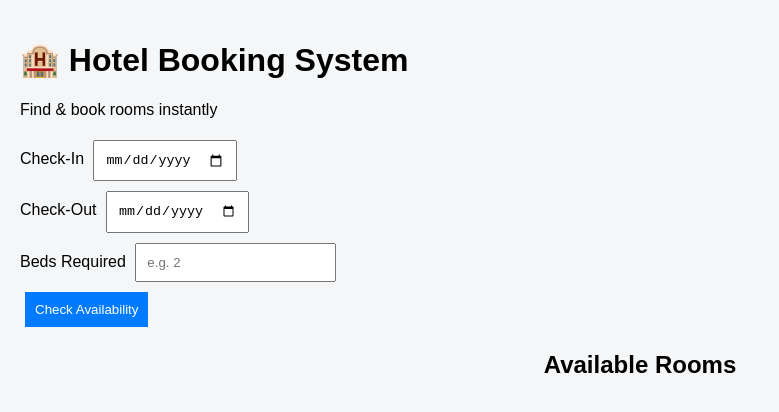
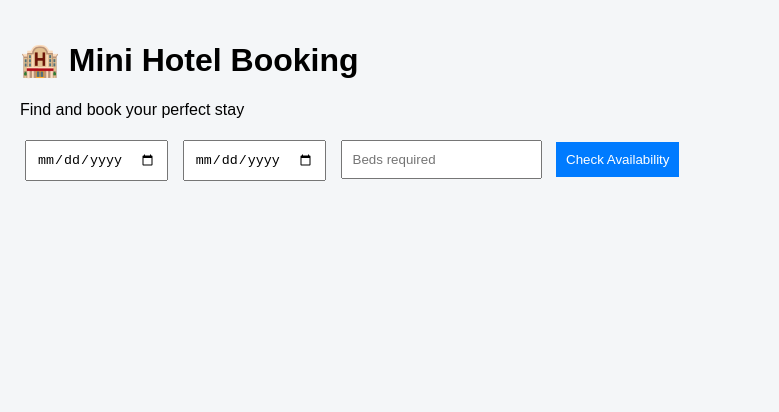
Before and after one commit to Sagar1415-only/mini-hotel-booking-system, a plain HTML site: page frontend/index.html in a window 1280 px wide. Shown: the whole page, without its empty margins (0-779 px from the left). Drawn offline with Linux system fonts and the light colour scheme.

Commit message:
Revise title and header for Mini Hotel Booking
Updated the title and header text to reflect a new branding for the hotel booking system. Simplified the search section layout.

```diff
--- a/frontend/index.html
+++ b/frontend/index.html
@@ -2,42 +2,24 @@
 <html lang="en">
 <head>
   <meta charset="UTF-8">
-  <title>Hotel Booking</title>
+  <title>Mini Hotel Booking</title>
   <link rel="stylesheet" href="style.css">
 </head>
-
 <body>
 
-  <header class="header">
-    <h1>🏨 Hotel Booking System</h1>
-    <p>Find & book rooms instantly</p>
+  <header>
+    <h1>🏨 Mini Hotel Booking</h1>
+    <p>Find and book your perfect stay</p>
   </header>
 
-  <section class="search-box">
-    <div class="field">
-      <label>Check-In</label>
-      <input type="date" id="checkIn">
-    </div>
-
-    <div class="field">
-      <label>Check-Out</label>
-      <input type="date" id="checkOut">
-    </div>
-
-    <div class="field">
-      <label>Beds Required</label>
-      <input type="number" id="beds" min="1" placeholder="e.g. 2">
-    </div>
-
-    <button class="search-btn" onclick="checkAvailability()">
-      Check Availability
-    </button>
+  <section class="search">
+    <input type="date" id="checkIn">
+    <input type="date" id="checkOut">
+    <input type="number" id="beds" placeholder="Beds required" min="1">
+    <button onclick="checkAvailability()">Check Availability</button>
   </section>
 
-  <section>
-    <h2 class="section-title">Available Rooms</h2>
-    <div id="rooms" class="rooms-grid"></div>
-  </section>
+  <section id="rooms" class="rooms"></section>
 
   <script src="script.js"></script>
 </body>
```
